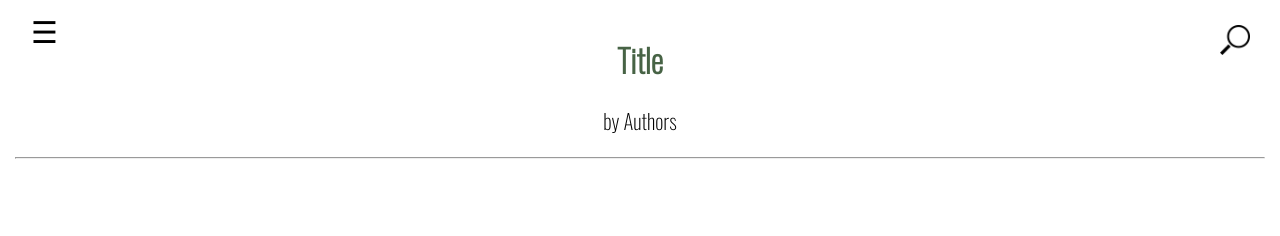
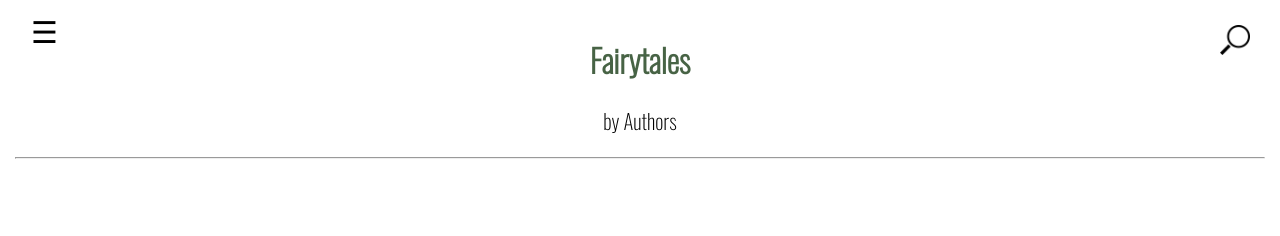
Before and after one commit to Akmaral1606/MinDoc, a Jekyll site: the page built from 005_supplements.md, in a window 1280 px wide. Shown: the top 236 px of the page. Built offline with Jekyll 4.4.1, drawn with Linux system fonts in a browser that asks for light colours.

Commit message:
Update _config.yml

```diff
--- a/_config.yml
+++ b/_config.yml
@@ -1,4 +1,4 @@
-title: Title
+title: Fairytales
 email: your-email@example.com
 description: by Authors
 
```
